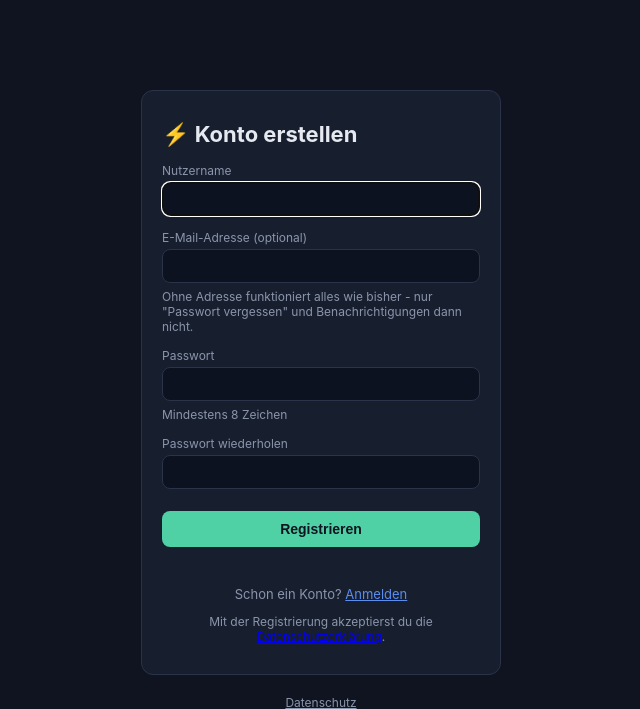
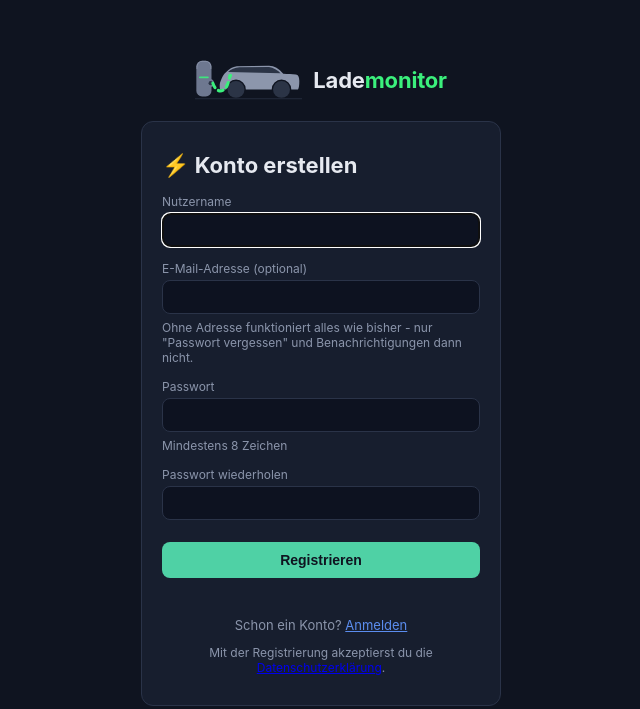
Before and after one commit to iDomi94/Lademonitor-Server, a FastAPI app: page /register in a window 1280 px wide. Shown: the top 709 px of the page, without its empty margins (319-959 px from the left). Run offline with FastAPI, Linux system fonts and the light colour scheme; parts of the project's set-up code (start-up, migrations or seed data) failed here and were passed over; some libraries are stand-ins or nearby versions.

Commit message:
feat(ui): Marke auch auf den Anmeldeseiten
Die fuenf Seiten an auth_base.html (Anmelden, Registrieren, Passwort
vergessen, Passwort setzen, Adresse bestaetigen) haben keine
Navigationsleiste und waren nach dem letzten Schritt die einzigen ganz ohne
Markenzeichen. Die Wort-Bild-Marke steht dort jetzt groesser und zentriert
ueber der Karte.

Grundform einmal statt zweimal
------------------------------
.brand/.brandname in style.css waren an .topnav gebunden. Jetzt ungebunden
definiert, .topnav .brand traegt nur noch den Rand zur Nachbarschaft, und
die Abweichungen der Anmeldeseiten (groesser, zentriert) haengen als
.auth-brand im Style-Block von auth_base.html - also genau dort, wo auch die
uebrigen .auth-*-Regeln liegen. Zwei vollstaendige Definitionen waeren
frueher oder spaeter auseinandergelaufen; auth_base.html existiert
ausdruecklich, um solche Kopien zu vermeiden (siehe Kommentar dort).

Groessen auch hier ueber clamp(), damit die Marke auf schmalen Schirmen nicht
breiter wird als die Karte darunter.

Nebenbei: die intrinsischen Masse am <img> auf die echte viewBox des SVG
gezogen (240x94 statt 77x30). Das Seitenverhaeltnis stimmte um 0,5 % nicht -
sichtbar war das nicht, aber mit den echten Werten leitet der Browser
aspect-ratio exakt ab, wenn die CSS nur die Hoehe setzt.

Geprueft: Anmeldeseite bei 375 und 900 px, Navigationsleiste nach dem
CSS-Umbau unveraendert.

Bewusst NICHT mitgemacht: privacy.html (eigenes Grundgeruest, erbt nicht von
auth_base) und die Mail-Vorlage (E-Mail-Clients strippen SVG; ein Remote-PNG
haenge an einem gesetzten base_url und wuerde meist blockiert).

Co-Authored-By: Claude Opus 5 <noreply@anthropic.com>
Claude-Session: https://claude.ai/code/session_01B2G2gSsZKFJWiyp9obLUdA

```diff
--- a/backend/app/changelog.py
+++ b/backend/app/changelog.py
@@ -13,6 +13,7 @@ CHANGELOG = [
             "Favicon-Größen (16 und 32 px) nutzen bewusst eine reduzierte Fassung desselben Motivs - ohne Türfugen, Griffe und Leuchten, dafür mit kräftigerem Kabel. Die volle Zeichnung zerläuft in dieser Größe zu einem Fleck. Das apple-touch-icon ist randlos quadratisch, weil iOS seine eigene Maske darüberlegt und eine schon gerundete Vorlage doppelt gerundete Ecken ergäbe.",
             "Die Icon-Verweise in den Seitenköpfen tragen jetzt wie style.css eine Versionsnummer (?v=...) - Browser halten ein Favicon besonders hartnäckig fest, ohne die Version bliebe nach einem Wechsel das alte Symbol im Tab stehen.",
             "In der Navigationsleiste steht jetzt die Wort-Bild-Marke statt des bisherigen ⚡-Emojis. Das Zeichen liegt dort bewusst QUER: in der Leiste gilt die Quadrat-Beschränkung des App-Icons nicht, quer passt die ganze Szene bei gleicher Höhe rund dreimal so breit hinein und bleibt dadurch lesbar. Größe von Zeichen und Schriftzug regelt clamp() fließend, damit Marke, Versions-Badge und Menü-Knopf auch auf 320 px eine Zeile bleiben - ohne dass die Oberfläche dafür einen zweiten Breakpoint bekommt.",
+            "Die Anmeldeseiten (Anmelden, Registrieren, Passwort vergessen, Passwort setzen, Adresse bestätigen) tragen die Marke jetzt ebenfalls - sie haben keine Navigationsleiste und waren dadurch als einzige Seiten ganz ohne Markenzeichen. Dort steht sie größer und zentriert über der Karte; die Grundform ist dieselbe wie in der Leiste und liegt nur einmal in style.css, damit beide nicht auseinanderlaufen.",
             "Nebenbei korrigiert: das von den Unraid-Community-Applications-Vorlagen (templates/lademonitor-server.xml, ca_profile.xml) verlinkte icon.png existierte gar nicht im Repo - der Eintrag im App-Katalog hatte dadurch ein kaputtes Bild. Die Datei wird jetzt mit erzeugt.",
         ],
     },
--- a/backend/app/static/style.css
+++ b/backend/app/static/style.css
@@ -35,31 +35,38 @@ body {
 /* Wort-Bild-Marke: Zeichen und Schriftzug sind EIN Objekt, deshalb
    gemeinsame Flexbox statt Rand am Bild - der Abstand bleibt so bei jeder
    Schriftgroesse gleich. Die Hoehe steuert das Bild, die Breite folgt aus
-   dem Seitenverhaeltnis des SVG (2,55:1). */
-.topnav .brand {
+   dem Seitenverhaeltnis des SVG (2,55:1).
+
+   Bewusst NICHT an .topnav gebunden: dieselbe Marke steht auch ueber den
+   Anmeldeseiten (auth_base.html), die keine Navigationsleiste haben. Zwei
+   Definitionen wuerden frueher oder spaeter auseinanderlaufen; die
+   Abweichungen dort (groesser, zentriert) haengen als .auth-brand im
+   Style-Block von auth_base.html. */
+.brand {
   display: flex;
   align-items: center;
   gap: 9px;
-  margin-right: 16px;
 }
 /* Fliessende Groesse statt eines zweiten Breakpoints: die Datei kommt
    bewusst mit genau einem aus (720 px). clamp() laesst Zeichen und Schriftzug
    auf schmalen Schirmen mitschrumpfen, damit Marke, Versions-Badge und
    Burger-Knopf eine Zeile bleiben, ohne dass die Leiste dafuer eine zweite
    Regel braucht. */
-.topnav .brand img {
+.brand img {
   height: clamp(21px, 6.2vw, 30px);
   width: auto;
   display: block;
 }
-.topnav .brandname {
+.brandname {
   font-weight: 700;
   font-size: clamp(14px, 4.3vw, 17px);
   letter-spacing: -0.2px;
   color: var(--text);
   white-space: nowrap;
 }
-.topnav .brandname b { color: var(--brand); font-weight: 700; }
+.brandname b { color: var(--brand); font-weight: 700; }
+
+.topnav .brand { margin-right: 16px; }
 
 /* Nur auf schmalen Schirmen sichtbar (siehe Media Query unten) - dort traegt
    der Button das Aufklappen, auf dem Desktop bleibt die Leiste wie bisher. */
--- a/backend/app/templates/auth_base.html
+++ b/backend/app/templates/auth_base.html
@@ -26,6 +26,13 @@
   <link rel="stylesheet" href="static/style.css?v={{ version|default('dev') }}">
   <style>
     .auth-wrap { min-height: 100vh; display: flex; align-items: center; justify-content: center; }
+    /* Wort-Bild-Marke ueber der Karte. Grundform (.brand/.brandname) kommt
+       aus style.css und ist dieselbe wie in der Navigationsleiste - hier nur
+       groesser und zentriert, weil sie auf diesen Seiten das einzige
+       Markenzeichen ist und nicht neben Navigationselementen steht. */
+    .auth-brand { justify-content: center; gap: 11px; margin-bottom: 20px; }
+    .auth-brand img { height: clamp(34px, 11vw, 42px); }
+    .auth-brand .brandname { font-size: clamp(18px, 5.8vw, 22px); }
     .auth-card { width: 100%; max-width: 360px; }
     .auth-card h1 { margin-bottom: 16px; }
     .auth-card .field { margin-bottom: 14px; }
@@ -44,6 +51,14 @@
 <body>
   <div class="auth-wrap">
     <div>
+      {# Diese Seiten haben keine Navigationsleiste und waeren sonst die
+         einzigen ganz ohne Marke. alt="" weil der Schriftzug daneben
+         denselben Namen schon traegt. #}
+      <div class="brand auth-brand">
+        <img src="static/logo-mark.svg?v={{ version|default('dev') }}"
+             alt="" width="240" height="94">
+        <span class="brandname">Lade<b>monitor</b></span>
+      </div>
       <div class="card auth-card">
         {% block card %}{% endblock %}
       </div>
--- a/backend/app/templates/base.html
+++ b/backend/app/templates/base.html
@@ -38,7 +38,7 @@
        Namen schon traegt - sonst liest ein Screenreader ihn zweimal vor. #}
     <div class="brand">
       <img src="static/logo-mark.svg?v={{ version|default('dev') }}"
-           alt="" width="77" height="30">
+           alt="" width="240" height="94">
       <span class="brandname">Lade<b>monitor</b></span>
     </div>
     {% if version %}
```
Also changed, not shown: CHANGELOG.md.
